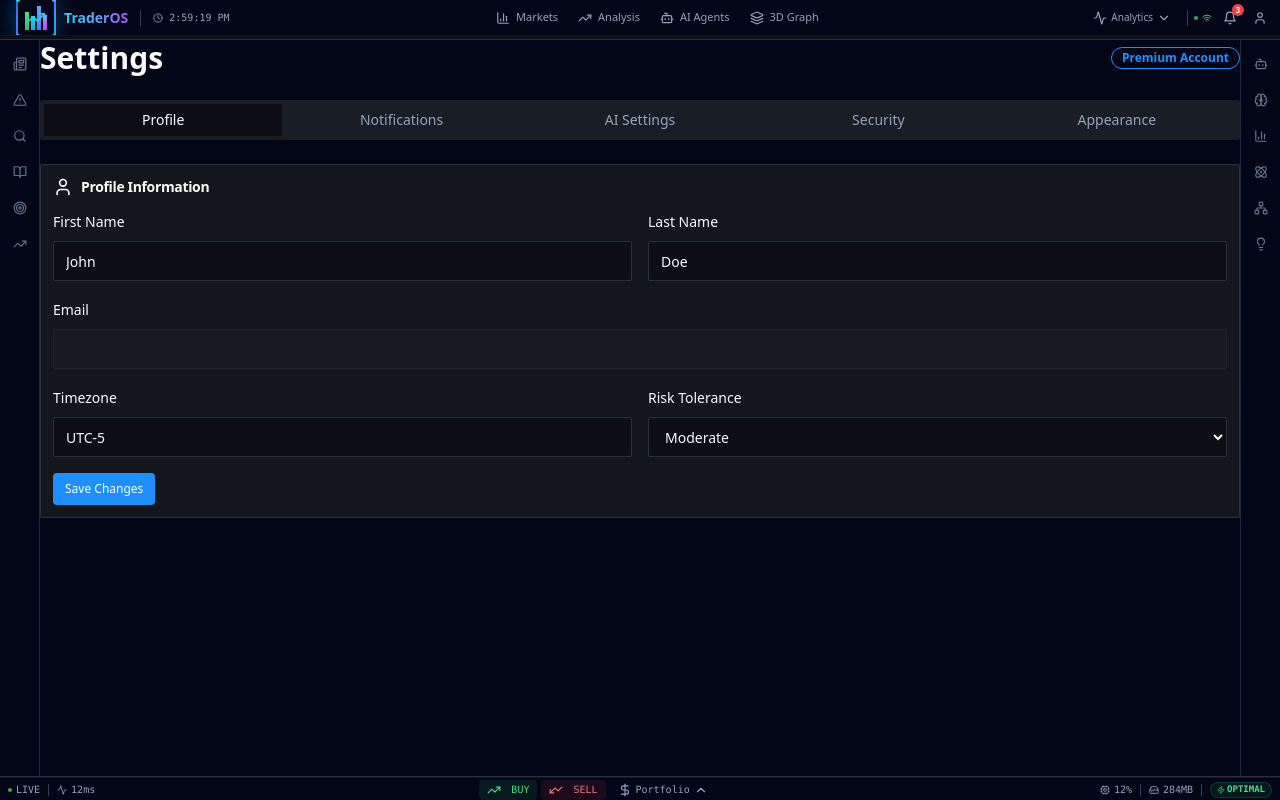
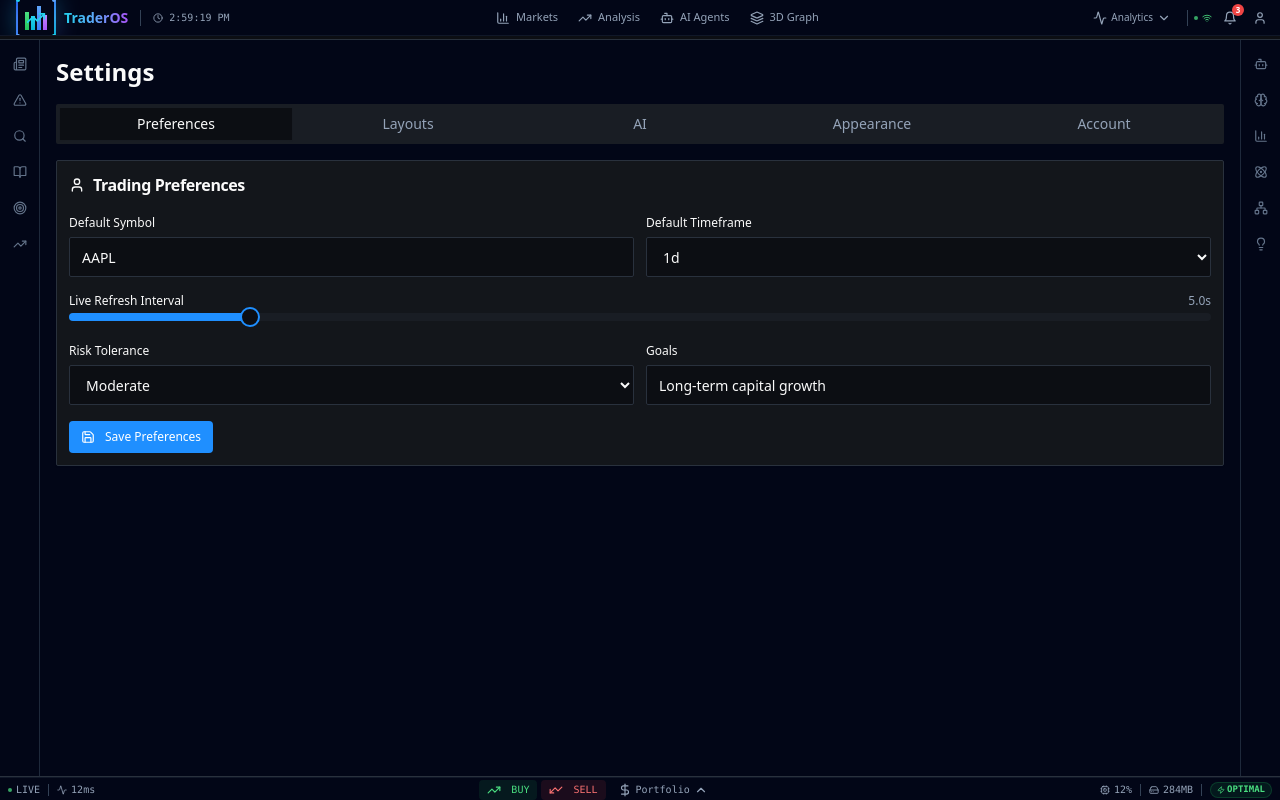
Before and after one commit to bradbom335-debug/symbolic-wave-trader, a React (Vite) app: page /settings in a window 1280 px wide. Built offline with nearby package versions, Linux system fonts and the light colour scheme.

Commit message:
Changes
Co-authored-by: bradbom335-debug <227191599+bradbom335-debug@users.noreply.github.com>

```diff
--- a/src/pages/Settings.tsx
+++ b/src/pages/Settings.tsx
@@ -1,4 +1,4 @@
-import { useState } from 'react';
+import { useEffect, useState } from 'react';
 import { useAuth } from '@/components/auth/AuthProvider';
 import { Card, CardContent, CardHeader, CardTitle } from '@/components/ui/card';
 import { Button } from '@/components/ui/button';
@@ -8,358 +8,273 @@ import { Switch } from '@/components/ui/switch';
 import { Separator } from '@/components/ui/separator';
 import { Tabs, TabsContent, TabsList, TabsTrigger } from '@/components/ui/tabs';
 import { Badge } from '@/components/ui/badge';
+import { Slider } from '@/components/ui/slider';
 import { toast } from 'sonner';
-import { User, Bell, Shield, Palette, Zap, Brain, Key } from 'lucide-react';
+import {
+  User, Bell, Shield, Palette, Brain, Key, Save, Layout, Trash2, Check,
+} from 'lucide-react';
+import { supabase } from '@/integrations/supabase/client';
+import { setLiveFeedInterval } from '@/hooks/useLivePrices';
+
+interface AppSettings {
+  default_symbol: string;
+  default_timeframe: string;
+  theme: string;
+  refresh_interval_ms: number;
+  risk_tolerance: string;
+  goals: string;
+}
+
+interface DashboardLayout {
+  id: string;
+  name: string;
+  is_default: boolean;
+  panels: any[];
+}
+
+const DEFAULT_SETTINGS: AppSettings = {
+  default_symbol: 'AAPL',
+  default_timeframe: '1d',
+  theme: 'neural-dark',
+  refresh_interval_ms: 5000,
+  risk_tolerance: 'moderate',
+  goals: 'Long-term capital growth',
+};
 
 const Settings = () => {
   const { user, signOut } = useAuth();
+  const [settings, setSettings] = useState<AppSettings>(DEFAULT_SETTINGS);
   const [loading, setLoading] = useState(false);
+  const [layouts, setLayouts] = useState<DashboardLayout[]>([]);
+  const [newLayoutName, setNewLayoutName] = useState('');
 
-  // Mock user profile data
-  const [profile, setProfile] = useState({
-    firstName: 'John',
-    lastName: 'Doe',
-    email: user?.email || '',
-    timezone: 'UTC-5',
-    riskTolerance: 'moderate'
-  });
-
-  const [notifications, setNotifications] = useState({
-    priceAlerts: true,
-    newsUpdates: true,
-    portfolioChanges: true,
-    marketAnalysis: false,
-    weeklyReports: true
-  });
-
-  const [aiSettings, setAiSettings] = useState({
-    autoAnalysis: true,
-    aggressiveSignals: false,
-    quantumMode: true,
-    neuralLearning: true,
-    riskAdjustment: 'medium'
-  });
-
-  const handleSaveProfile = async () => {
-    setLoading(true);
-    try {
-      // Save to Supabase
-      toast.success('Profile updated successfully');
-    } catch (error) {
-      toast.error('Failed to update profile');
-    } finally {
-      setLoading(false);
+  const loadSettings = async () => {
+    if (!user) return;
+    const { data } = await supabase
+      .from('user_app_settings')
+      .select('*')
+      .eq('user_id', user.id)
+      .maybeSingle();
+    if (data) {
+      setSettings({
+        default_symbol: data.default_symbol,
+        default_timeframe: data.default_timeframe,
+        theme: data.theme,
+        refresh_interval_ms: data.refresh_interval_ms,
+        risk_tolerance: data.risk_tolerance,
+        goals: data.goals || '',
+      });
+      setLiveFeedInterval(data.refresh_interval_ms);
     }
   };
 
-  const handleSignOut = async () => {
-    try {
-      await signOut();
-      toast.success('Signed out successfully');
-    } catch (error) {
-      toast.error('Failed to sign out');
-    }
+  const loadLayouts = async () => {
+    if (!user) return;
+    const { data } = await supabase
+      .from('dashboard_layouts')
+      .select('*')
+      .order('updated_at', { ascending: false });
+    setLayouts((data || []) as DashboardLayout[]);
+  };
+
+  useEffect(() => { loadSettings(); loadLayouts(); /* eslint-disable-next-line */ }, [user?.id]);
+
+  const saveSettings = async () => {
+    if (!user) { toast.error('Sign in to save'); return; }
+    setLoading(true);
+    const { error } = await supabase
+      .from('user_app_settings')
+      .upsert({ user_id: user.id, ...settings }, { onConflict: 'user_id' });
+    setLoading(false);
+    if (error) { toast.error(error.message); return; }
+    setLiveFeedInterval(settings.refresh_interval_ms);
+    toast.success('Settings saved');
+  };
+
+  const saveLayout = async () => {
+    if (!user) { toast.error('Sign in'); return; }
+    if (!newLayoutName.trim()) { toast.error('Name required'); return; }
+    const snapshot = localStorage.getItem('trading-os-workspace') || '{}';
+    const panels = JSON.parse(snapshot);
+    const { error } = await supabase.from('dashboard_layouts').insert({
+      user_id: user.id,
+      name: newLayoutName.trim(),
+      panels,
+    });
+    if (error) { toast.error(error.message); return; }
+    setNewLayoutName('');
+    toast.success('Layout saved');
+    loadLayouts();
+  };
+
+  const applyLayout = (l: DashboardLayout) => {
+    localStorage.setItem('trading-os-workspace', JSON.stringify(l.panels));
+    toast.success(`Applied "${l.name}". Reloading…`);
+    setTimeout(() => window.location.reload(), 600);
+  };
+
+  const setDefaultLayout = async (l: DashboardLayout) => {
+    if (!user) return;
+    await supabase.from('dashboard_layouts').update({ is_default: false }).eq('user_id', user.id);
+    const { error } = await supabase.from('dashboard_layouts').update({ is_default: true }).eq('id', l.id);
+    if (error) { toast.error(error.message); return; }
+    toast.success(`"${l.name}" set as default`);
+    loadLayouts();
+  };
+
+  const deleteLayout = async (id: string) => {
+    const { error } = await supabase.from('dashboard_layouts').delete().eq('id', id);
+    if (error) { toast.error(error.message); return; }
+    loadLayouts();
   };
 
   return (
-    <div className="space-y-6">
+    <div className="p-4 space-y-4 overflow-y-auto h-full">
       <div className="flex items-center justify-between">
-        <h1 className="text-3xl font-bold">Settings</h1>
-        <Badge variant="outline" className="border-primary text-primary">
-          Premium Account
-        </Badge>
+        <h1 className="text-2xl font-bold">Settings</h1>
+        {user && <Badge variant="outline" className="border-primary text-primary">{user.email}</Badge>}
       </div>
 
-      <Tabs defaultValue="profile" className="space-y-6">
+      <Tabs defaultValue="preferences" className="space-y-4">
         <TabsList className="grid w-full grid-cols-5">
-          <TabsTrigger value="profile">Profile</TabsTrigger>
-          <TabsTrigger value="notifications">Notifications</TabsTrigger>
-          <TabsTrigger value="ai">AI Settings</TabsTrigger>
-          <TabsTrigger value="security">Security</TabsTrigger>
+          <TabsTrigger value="preferences">Preferences</TabsTrigger>
+          <TabsTrigger value="layouts">Layouts</TabsTrigger>
+          <TabsTrigger value="ai">AI</TabsTrigger>
           <TabsTrigger value="appearance">Appearance</TabsTrigger>
+          <TabsTrigger value="account">Account</TabsTrigger>
         </TabsList>
 
-        <TabsContent value="profile" className="space-y-4">
+        <TabsContent value="preferences" className="space-y-3">
           <Card>
-            <CardHeader>
-              <CardTitle className="flex items-center gap-2">
-                <User className="h-5 w-5" />
-                Profile Information
-              </CardTitle>
-            </CardHeader>
+            <CardHeader><CardTitle className="flex items-center gap-2 text-base"><User className="h-4 w-4" /> Trading Preferences</CardTitle></CardHeader>
             <CardContent className="space-y-4">
-              <div className="grid grid-cols-2 gap-4">
-                <div className="space-y-2">
-                  <Label htmlFor="firstName">First Name</Label>
-                  <Input
-                    id="firstName"
-                    value={profile.firstName}
-                    onChange={(e) => setProfile({ ...profile, firstName: e.target.value })}
-                  />
+              <div className="grid grid-cols-2 gap-3">
+                <div className="space-y-1">
+                  <Label className="text-xs">Default Symbol</Label>
+                  <Input value={settings.default_symbol} onChange={e => setSettings({ ...settings, default_symbol: e.target.value.toUpperCase() })} />
                 </div>
-                <div className="space-y-2">
-                  <Label htmlFor="lastName">Last Name</Label>
-                  <Input
-                    id="lastName"
-                    value={profile.lastName}
-                    onChange={(e) => setProfile({ ...profile, lastName: e.target.value })}
-                  />
+                <div className="space-y-1">
+                  <Label className="text-xs">Default Timeframe</Label>
+                  <select className="flex h-10 w-full rounded-md border border-input bg-background px-3 text-sm"
+                    value={settings.default_timeframe}
+                    onChange={e => setSettings({ ...settings, default_timeframe: e.target.value })}>
+                    {['1m', '5m', '15m', '1h', '4h', '1d', '1w'].map(t => <option key={t} value={t}>{t}</option>)}
+                  </select>
                 </div>
               </div>
-
-              <div className="space-y-2">
-                <Label htmlFor="email">Email</Label>
-                <Input
-                  id="email"
-                  type="email"
-                  value={profile.email}
-                  disabled
-                  className="bg-muted"
-                />
+              <div className="space-y-1">
+                <div className="flex items-center justify-between">
+                  <Label className="text-xs">Live Refresh Interval</Label>
+                  <span className="text-xs text-muted-foreground">{(settings.refresh_interval_ms / 1000).toFixed(1)}s</span>
+                </div>
+                <Slider min={500} max={30000} step={500} value={[settings.refresh_interval_ms]}
+                  onValueChange={v => setSettings({ ...settings, refresh_interval_ms: v[0] })} />
               </div>
-
-              <div className="grid grid-cols-2 gap-4">
-                <div className="space-y-2">
-                  <Label htmlFor="timezone">Timezone</Label>
-                  <Input
-                    id="timezone"
-                    value={profile.timezone}
-                    onChange={(e) => setProfile({ ...profile, timezone: e.target.value })}
-                  />
-                </div>
-                <div className="space-y-2">
-                  <Label htmlFor="riskTolerance">Risk Tolerance</Label>
-                  <select
-                    className="flex h-10 w-full rounded-md border border-input bg-background px-3 py-2 text-sm"
-                    value={profile.riskTolerance}
-                    onChange={(e) => setProfile({ ...profile, riskTolerance: e.target.value })}
-                  >
+              <div className="grid grid-cols-2 gap-3">
+                <div className="space-y-1">
+                  <Label className="text-xs">Risk Tolerance</Label>
+                  <select className="flex h-10 w-full rounded-md border border-input bg-background px-3 text-sm"
+                    value={settings.risk_tolerance}
+                    onChange={e => setSettings({ ...settings, risk_tolerance: e.target.value })}>
                     <option value="conservative">Conservative</option>
                     <option value="moderate">Moderate</option>
                     <option value="aggressive">Aggressive</option>
                   </select>
                 </div>
+                <div className="space-y-1">
+                  <Label className="text-xs">Goals</Label>
+                  <Input value={settings.goals} onChange={e => setSettings({ ...settings, goals: e.target.value })} placeholder="Long-term growth…" />
+                </div>
               </div>
-
-              <Button onClick={handleSaveProfile} disabled={loading}>
-                {loading ? 'Saving...' : 'Save Changes'}
-              </Button>
+              <Button onClick={saveSettings} disabled={loading}><Save className="h-4 w-4 mr-1" /> {loading ? 'Saving…' : 'Save Preferences'}</Button>
             </CardContent>
           </Card>
         </TabsContent>
 
-        <TabsContent value="notifications" className="space-y-4">
+        <TabsContent value="layouts" className="space-y-3">
           <Card>
-            <CardHeader>
-              <CardTitle className="flex items-center gap-2">
-                <Bell className="h-5 w-5" />
-                Notification Preferences
-              </CardTitle>
-            </CardHeader>
-            <CardContent className="space-y-6">
-              {Object.entries(notifications).map(([key, value]) => (
-                <div key={key} className="flex items-center justify-between">
-                  <div className="space-y-0.5">
-                    <div className="font-medium">
-                      {key.replace(/([A-Z])/g, ' $1').replace(/^./, str => str.toUpperCase())}
+            <CardHeader><CardTitle className="flex items-center gap-2 text-base"><Layout className="h-4 w-4" /> Dashboard Layouts</CardTitle></CardHeader>
+            <CardContent className="space-y-3">
+              <div className="flex gap-2">
+                <Input placeholder="Layout name (e.g., Day Trading)" value={newLayoutName} onChange={e => setNewLayoutName(e.target.value)} />
+                <Button onClick={saveLayout}>Save Current</Button>
+              </div>
+              {layouts.length === 0 ? (
+                <div className="text-xs text-muted-foreground py-4 text-center">No saved layouts yet.</div>
+              ) : (
+                <div className="space-y-2">
+                  {layouts.map(l => (
+                    <div key={l.id} className="flex items-center justify-between p-2 border border-border rounded">
+                      <div className="flex items-center gap-2">
+                        <span className="font-medium text-sm">{l.name}</span>
+                        {l.is_default && <Badge variant="outline" className="text-[10px] border-primary text-primary">DEFAULT</Badge>}
+                      </div>
+                      <div className="flex gap-1">
+                        <Button size="sm" variant="outline" onClick={() => applyLayout(l)}>Apply</Button>
+                        <Button size="sm" variant="ghost" onClick={() => setDefaultLayout(l)}><Check className="h-3.5 w-3.5" /></Button>
+                        <Button size="sm" variant="ghost" onClick={() => deleteLayout(l.id)}><Trash2 className="h-3.5 w-3.5" /></Button>
+                      </div>
                     </div>
-                    <div className="text-sm text-muted-foreground">
-                      Receive notifications for {key.toLowerCase()}
-                    </div>
+                  ))}
+                </div>
+              )}
+            </CardContent>
+          </Card>
+        </TabsContent>
+
+        <TabsContent value="ai" className="space-y-3">
+          <Card>
+            <CardHeader><CardTitle className="flex items-center gap-2 text-base"><Brain className="h-4 w-4 text-primary" /> AI</CardTitle></CardHeader>
+            <CardContent className="space-y-4">
+              {[
+                ['Auto Analysis', 'Re-run AI analysis on symbol change'],
+                ['Pattern Detection', 'Detect chart patterns automatically'],
+                ['Sentiment Tracking', 'Score news + social sentiment'],
+                ['Aggressive Signals', 'Show short-horizon high-risk signals'],
+              ].map(([title, desc]) => (
+                <div key={title} className="flex items-center justify-between">
+                  <div>
+                    <div className="font-medium text-sm">{title}</div>
+                    <div className="text-xs text-muted-foreground">{desc}</div>
                   </div>
-                  <Switch
-                    checked={value}
-                    onCheckedChange={(checked) =>
-                      setNotifications({ ...notifications, [key]: checked })
-                    }
-                  />
+                  <Switch defaultChecked />
                 </div>
               ))}
             </CardContent>
           </Card>
         </TabsContent>
 
-        <TabsContent value="ai" className="space-y-4">
+        <TabsContent value="appearance" className="space-y-3">
           <Card>
-            <CardHeader>
-              <CardTitle className="flex items-center gap-2">
-                <Brain className="h-5 w-5 text-primary" />
-                AI & Machine Learning
-              </CardTitle>
-            </CardHeader>
-            <CardContent className="space-y-6">
-              <div className="flex items-center justify-between">
-                <div className="space-y-0.5">
-                  <div className="font-medium">Auto Analysis</div>
-                  <div className="text-sm text-muted-foreground">
-                    Automatically analyze new stocks in your watchlist
-                  </div>
+            <CardHeader><CardTitle className="flex items-center gap-2 text-base"><Palette className="h-4 w-4" /> Appearance</CardTitle></CardHeader>
+            <CardContent className="space-y-3">
+              <div>
+                <Label className="text-xs">Theme</Label>
+                <div className="grid grid-cols-3 gap-3 mt-2">
+                  {['neural-dark', 'quantum-wave', 'cognition'].map(t => (
+                    <button key={t} onClick={() => setSettings({ ...settings, theme: t })}
+                      className={`p-3 border rounded-lg text-center text-sm capitalize ${settings.theme === t ? 'border-primary' : 'border-border hover:border-primary/50'}`}>
+                      <div className="w-full h-16 bg-gradient-to-br from-primary/30 to-purple-500/30 rounded mb-2" />
+                      {t.replace('-', ' ')}
+                    </button>
+                  ))}
                 </div>
-                <Switch
-                  checked={aiSettings.autoAnalysis}
-                  onCheckedChange={(checked) =>
-                    setAiSettings({ ...aiSettings, autoAnalysis: checked })
-                  }
-                />
               </div>
-
-              <div className="flex items-center justify-between">
-                <div className="space-y-0.5">
-                  <div className="font-medium">Quantum Mode</div>
-                  <div className="text-sm text-muted-foreground">
-                    Enable quantum-enhanced prediction algorithms
-                  </div>
-                </div>
-                <Switch
-                  checked={aiSettings.quantumMode}
-                  onCheckedChange={(checked) =>
-                    setAiSettings({ ...aiSettings, quantumMode: checked })
-                  }
-                />
-              </div>
-
-              <div className="flex items-center justify-between">
-                <div className="space-y-0.5">
-                  <div className="font-medium">Neural Learning</div>
-                  <div className="text-sm text-muted-foreground">
-                    Allow AI to learn from your trading patterns
-                  </div>
-                </div>
-                <Switch
-                  checked={aiSettings.neuralLearning}
-                  onCheckedChange={(checked) =>
-                    setAiSettings({ ...aiSettings, neuralLearning: checked })
-                  }
-                />
-              </div>
-
-              <div className="flex items-center justify-between">
-                <div className="space-y-0.5">
-                  <div className="font-medium">Aggressive Signals</div>
-                  <div className="text-sm text-muted-foreground">
-                    Show more aggressive trading signals
-                  </div>
-                </div>
-                <Switch
-                  checked={aiSettings.aggressiveSignals}
-                  onCheckedChange={(checked) =>
-                    setAiSettings({ ...aiSettings, aggressiveSignals: checked })
-                  }
-                />
-              </div>
+              <Button onClick={saveSettings}>Save Theme</Button>
             </CardContent>
           </Card>
         </TabsContent>
 
-        <TabsContent value="security" className="space-y-4">
+        <TabsContent value="account" className="space-y-3">
           <Card>
-            <CardHeader>
-              <CardTitle className="flex items-center gap-2">
-                <Shield className="h-5 w-5" />
-                Security & Privacy
-              </CardTitle>
-            </CardHeader>
-            <CardContent className="space-y-4">
-              <div className="space-y-4">
-                <div className="flex items-center justify-between p-3 border border-border rounded-lg">
-                  <div>
-                    <div className="font-medium">Two-Factor Authentication</div>
-                    <div className="text-sm text-muted-foreground">Add an extra layer of security</div>
-                  </div>
-                  <Button variant="outline" size="sm">
-                    Enable
-                  </Button>
+            <CardHeader><CardTitle className="flex items-center gap-2 text-base"><Shield className="h-4 w-4" /> Account</CardTitle></CardHeader>
+            <CardContent className="space-y-3">
+              <div className="flex items-center justify-between p-3 border border-border rounded">
+                <div>
+                  <div className="font-medium text-sm">{user?.email || 'Not signed in'}</div>
+                  <div className="text-xs text-muted-foreground">Lovable Cloud account</div>
                 </div>
-
-                <div className="flex items-center justify-between p-3 border border-border rounded-lg">
-                  <div>
-                    <div className="font-medium">API Keys</div>
-                    <div className="text-sm text-muted-foreground">Manage your API access keys</div>
-                  </div>
-                  <Button variant="outline" size="sm">
-                    <Key className="h-4 w-4 mr-2" />
-                    Manage
-                  </Button>
-                </div>
-
-                <div className="flex items-center justify-between p-3 border border-border rounded-lg">
-                  <div>
-                    <div className="font-medium">Change Password</div>
-                    <div className="text-sm text-muted-foreground">Update your account password</div>
-                  </div>
-                  <Button variant="outline" size="sm">
-                    Change
-                  </Button>
-                </div>
-              </div>
-
-              <Separator />
-
-              <div className="space-y-4">
-                <h3 className="font-medium text-lg">Danger Zone</h3>
-                <div className="p-4 border border-destructive/20 rounded-lg bg-destructive/5">
-                  <div className="flex items-center justify-between">
-                    <div>
-                      <div className="font-medium text-destructive">Sign Out</div>
-                      <div className="text-sm text-muted-foreground">Sign out of your account</div>
-                    </div>
-                    <Button variant="destructive" onClick={handleSignOut}>
-                      Sign Out
-                    </Button>
-                  </div>
-                </div>
-              </div>
-            </CardContent>
-          </Card>
-        </TabsContent>
-
-        <TabsContent value="appearance" className="space-y-4">
-          <Card>
-            <CardHeader>
-              <CardTitle className="flex items-center gap-2">
-                <Palette className="h-5 w-5" />
-                Appearance & Theme
-              </CardTitle>
-            </CardHeader>
-            <CardContent className="space-y-4">
-              <div className="space-y-4">
-                <div>
-                  <Label>Theme</Label>
-                  <div className="grid grid-cols-3 gap-4 mt-2">
-                    <div className="p-4 border border-border rounded-lg cursor-pointer hover:border-primary">
-                      <div className="w-full h-20 bg-gradient-neural rounded mb-2"></div>
-                      <div className="text-center text-sm">Neural Dark</div>
-                    </div>
-                    <div className="p-4 border border-border rounded-lg cursor-pointer hover:border-primary">
-                      <div className="w-full h-20 bg-gradient-wave rounded mb-2"></div>
-                      <div className="text-center text-sm">Quantum Wave</div>
-                    </div>
-                    <div className="p-4 border border-border rounded-lg cursor-pointer hover:border-primary">
-                      <div className="w-full h-20 bg-gradient-cognition rounded mb-2"></div>
-                      <div className="text-center text-sm">Cognition</div>
-                    </div>
-                  </div>
-                </div>
-
-                <div className="flex items-center justify-between">
-                  <div className="space-y-0.5">
-                    <div className="font-medium">Animation Effects</div>
-                    <div className="text-sm text-muted-foreground">
-                      Enable neural pulse and wave animations
-                    </div>
-                  </div>
-                  <Switch defaultChecked />
-                </div>
-
-                <div className="flex items-center justify-between">
-                  <div className="space-y-0.5">
-                    <div className="font-medium">Reduced Motion</div>
-                    <div className="text-sm text-muted-foreground">
-                      Reduce motion for accessibility
-                    </div>
-                  </div>
-                  <Switch />
-                </div>
+                {user && <Button variant="destructive" size="sm" onClick={() => signOut()}>Sign Out</Button>}
               </div>
             </CardContent>
           </Card>
```
